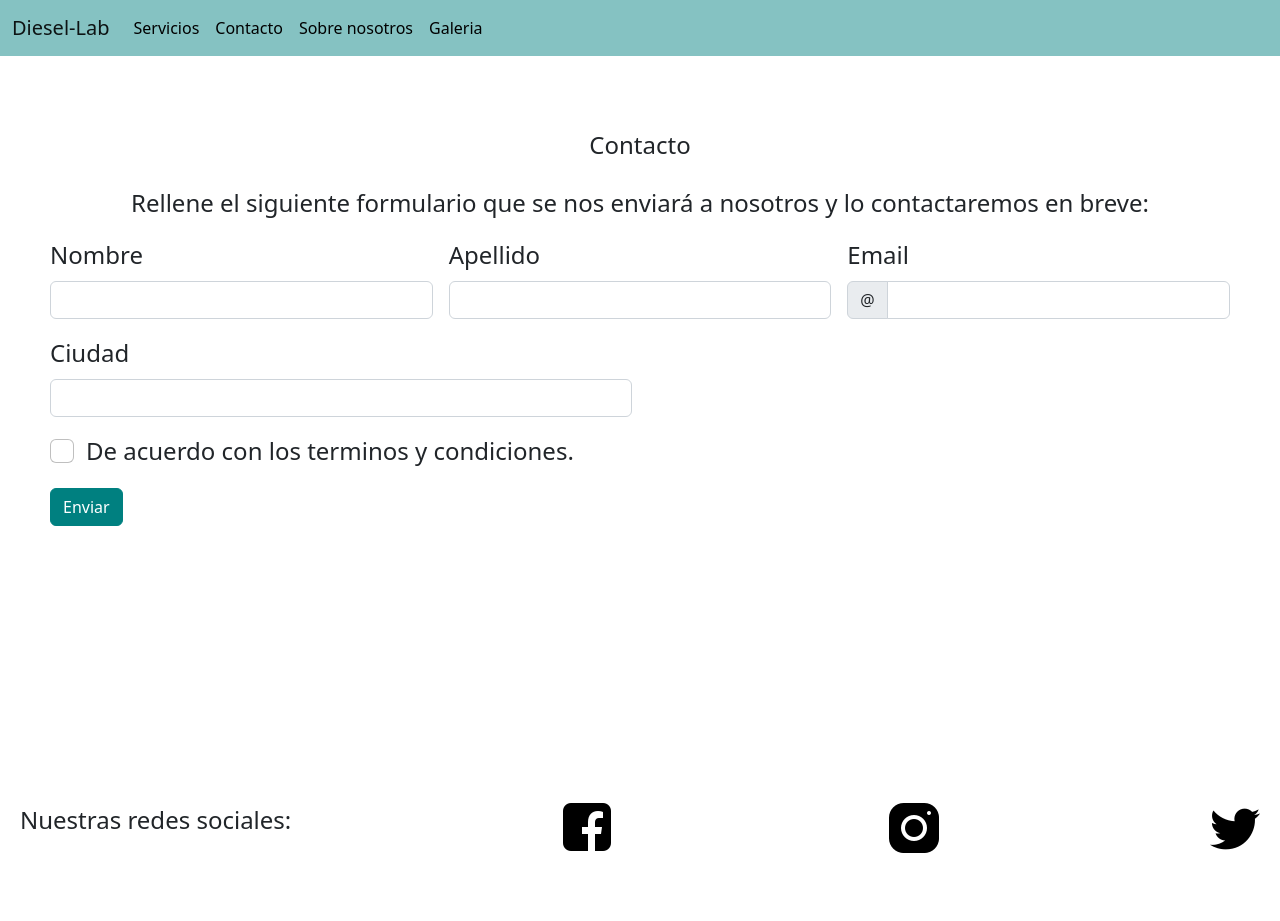
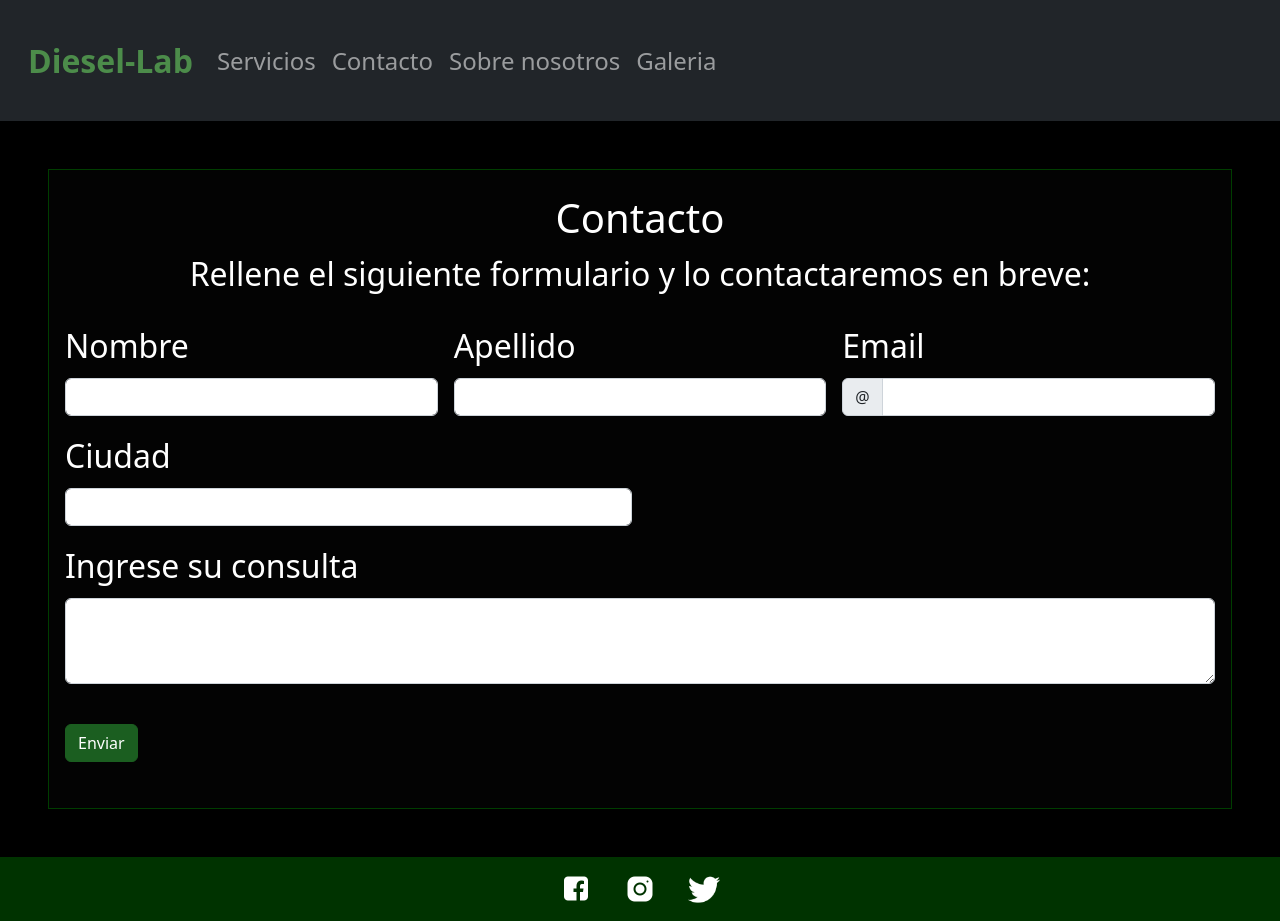
Before and after one commit to MaximilianoMora06/ProyectoFinal-MaximilianoMora, a plain HTML site: page pages/contacto.html in a window 1280 px wide. Before the commit the page ends 880 px from the top, so only its background shows below. Drawn offline with nearby package versions, Linux system fonts and the light colour scheme.

Commit message:
hice muchisimos cambios en todos lados

```diff
--- /dev/null
+++ b/css/style.css
@@ -0,0 +1,197 @@
+*, *::before, *::after {
+  margin: 0;
+  padding: 0;
+  box-sizing: border-box; }
+
+/* GENERAL */
+/* INICIO: ANIMACION-SUBRAYADO */
+.subrayado {
+  display: inline-block;
+  padding-bottom: 0.25rem;
+  position: relative; }
+
+.subrayado::before {
+  content: "";
+  position: absolute;
+  left: 0;
+  bottom: 0;
+  width: 0;
+  height: 2px;
+  background-color: #d50000;
+  transition: width 0.25s ease-out; }
+
+.subrayado:hover::before {
+  width: 100%;
+  right: 0;
+  left: auto; }
+
+/* FIN: ANIMACION-SUBRAYADO*/
+body {
+  background-color: #000; }
+
+.navbar {
+  --bs-navbar-active-color: #d50000;
+  --bs-navbar-padding-x: 16px;
+  --bs-navbar-padding-y: 32px; }
+  .navbar img {
+    justify-content: end;
+    margin: 8px;
+    width: 80px;
+    border-radius: 32px; }
+
+.nav-link:focus,
+.nav-link:hover {
+  --bs-nav-link-hover-color: #d50000; }
+
+.navbar-dropdown.bg-color.transparent {
+  background: none; }
+
+.navbar-brand {
+  font-size: xx-large;
+  color: #4c8c4a; }
+  .navbar-brand:hover {
+    color: #4c8c4a; }
+
+a.nav-link {
+  font-size: x-large; }
+
+main {
+  min-height: 80vh;
+  border-color: #003d00;
+  border-width: 1px;
+  border-style: solid;
+  background-color: #2121211e; }
+
+.footer {
+  font-size: x-large;
+  display: flex;
+  flex: row;
+  justify-content: center;
+  align-items: center;
+  background-color: #003300; }
+  .footer img {
+    filter: invert(96%) sepia(0%) saturate(0%) hue-rotate(89deg) brightness(103%) contrast(103%);
+    height: 32px;
+    width: 32px;
+    margin: 16px; }
+
+.main img:hover {
+  transform: scale(1.1) translate(10px, 10px);
+  /* transform: skew(15deg); */
+  transition: 0.3s ease-in-out; }
+
+/* INDEX */
+.banner img {
+  max-width: 100%;
+  height: auto; }
+
+.index {
+  padding: 50px;
+  margin: 100px;
+  align-items: center; }
+  .index h1 {
+    color: white; }
+
+.linkimage {
+  width: 50%;
+  display: flex;
+  align-items: center;
+  justify-content: center;
+  justify-items: center; }
+
+/* CONTACTO */
+.form {
+  font-size: xx-large;
+  margin: 48px;
+  display: flex;
+  align-items: center;
+  flex-wrap: wrap;
+  flex-direction: column;
+  padding: 16px; }
+  .form .fontcolor {
+    padding: 8px;
+    display: flex;
+    align-items: center;
+    flex-wrap: wrap;
+    flex-direction: column;
+    color: white; }
+  .form label {
+    color: white; }
+
+.btn-primary {
+  --bs-btn-bg: #1b5e20;
+  --bs-btn-border-color: #1b5e20;
+  --bs-btn-hover-bg: #d50000;
+  --bs-btn-hover-border-color: #d50000;
+  --bs-btn-active-bg: #d50000;
+  --bs-btn-active-border-color: #d00000;
+  --bs-btn-disabled-bg: #d50000;
+  --bs-btn-disabled-border-color: #d50000; }
+
+.form-check-input:checked {
+  background-color: #d50000;
+  border-color: #d50000; }
+  .form-check-input:checked:focus {
+    border-color: #ff5f5f;
+    outline: 0;
+    box-shadow: 0 0 0 0.25rem rgba(255, 0, 0, 0.418); }
+
+/* GALERIA */
+.images {
+  flex: wrap;
+  padding: 15px;
+  display: grid;
+  grid-template-columns: repeat(3, 1fr);
+  align-items: center;
+  justify-content: center;
+  justify-items: center; }
+  .images img {
+    height: 250px;
+    margin: 20px; }
+
+.galeria {
+  color: white;
+  margin: 16px; }
+
+/* INFO */
+.info {
+  margin: 25px;
+  font-size: x-large;
+  padding: 5px;
+  color: white; }
+
+iframe {
+  margin: 25px; }
+
+/* SERVICIOS */
+.servicios {
+  font-size: x-large;
+  margin: 25px;
+  padding: 25px;
+  color: white; }
+
+/* MEDIA QUERYS */
+@media (max-width: 1200px) {
+  .images {
+    grid-template-columns: repeat(2, 2fr); } }
+
+@media (max-width: 992) {
+  .img {
+    display: none; } }
+
+@media (max-width: 880px) {
+  .linkimage {
+    width: 100%; }
+  .footer {
+    flex-direction: row;
+    flex-wrap: wrap;
+    justify-content: space-evenly; }
+  .images {
+    grid-template-columns: repeat(1, 1fr); }
+  iframe {
+    height: 300px;
+    width: 300px; } }
+
+@media (max-width: 720px) {
+  .index h1 {
+    font-size: 100%; } }
--- a/css/styles.css
+++ /dev/null
@@ -1,185 +0,0 @@
-* {
-    margin: 0;
-    padding: 0;
-    box-sizing: border-box;
-}
-
-/* GENERAL */
-
-.navbar {
-    --bs-navbar-color: black;
-    --bs-navbar-active-color: firebrick;
-}
-
-.nav-link:focus,
-.nav-link:hover {
-    --bs-nav-link-hover-color: firebrick;
-}
-
-.bg-light {
-    --bs-bg-opacity: 1;
-    background-color: rgba(0, 128, 128, 0.477) !important;
-}
-
-.navbar-dropdown.navbar-fixed-top {
-    position: fixed;
-}
-
-.navbar-dropdown.bg-color.transparent {
-    background: none;
-}
-
-main {
-    min-height: 80vh;
-}
-
-.footer {
-    font-size: x-large;
-    align-items: center;
-    display: flex;
-    justify-content: space-between;
-    margin: 20px;
-}
-
-.main img:hover {
-    transform: scale(1.10) translate(10px, 10px);
-    /* transform: skew(15deg); */
-    transition: 0.3s ease-in-out;
-}
-
-/* INDEX */
-
-.banner {
-    width: 100%;
-}
-
-.index {
-    padding: 50px;
-    margin: 100px;
-    align-items: center;
-}
-
-.linkimage {
-    width: 50%;
-    display: grid;
-    align-items: center;
-    justify-content: center;
-    justify-items: center;
-}
-
-/* CONTACTO */
-
-.form {
-    font-size: x-large;
-    margin: 50px;
-    display: flex;
-    align-items: center;
-    flex-wrap: wrap;
-    flex-direction: column;
-}
-
-.from-control:focus {
-    border-color: teal;
-    border-top-color: teal;
-    border-right-color: teal;
-    border-bottom-color: teal;
-    border-left-color: teal;
-    box-shadow: teal;
-}
-
-.btn-primary {
-    --bs-btn-bg: teal;
-    --bs-btn-border-color: teal;
-    --bs-btn-hover-bg: brown;
-    --bs-btn-hover-border-color: brown;
-    --bs-btn-active-bg: brown;
-    --bs-btn-active-border-color: brown;
-    --bs-btn-disabled-bg: brown;
-    --bs-btn-disabled-border-color: brown;
-}
-
-.form-control:focus {
-    color: #292121;
-    background-color: #fff;
-    border-color: #fe8686;
-    outline: 0;
-    box-shadow: 0 0 0 0.25rem rgba(253, 13, 13, 0.25);
-}
-
-.form-check-input:checked {
-    background-color: brown;
-    border-color: brown;
-}
-
-.form-check-input:focus {
-    border-color: #fe8686;
-    outline: 0;
-    box-shadow: 0 0 0 0.25rem rgba(253, 13, 13, 0.25);
-}
-
-/* GALERIA */
-
-h2 {
-    margin: 25px;
-    font-size: x-large;
-}
-
-.images {
-    flex: wrap;
-    padding: 15px;
-    display: grid;
-    grid-template-columns: repeat(3, 1fr);
-    align-items: center;
-    justify-content: center;
-    justify-items: center;
-}
-
-.images img {
-    height: 250px;
-    margin: 20px;
-}
-
-/* INFO */
-
-.info {
-    margin: 25px;
-    font-size: x-large;
-    padding: 5px;
-}
-
-iframe {
-    margin: 25px;
-}
-
-/* SERVICIOS */
-
-.servicios {
-    font-size: x-large;
-    margin: 25px;
-    padding: 25px;
-}
-
-/* MEDIA QUERYS */
-
-@media (max-width: 1200px) {
-    .images {
-        grid-template-columns: repeat(2, 2fr);
-    }
-}
-
-@media (max-width: 880px) {
-    .footer {
-        flex-direction: row;
-        flex-wrap: wrap;
-        justify-content: space-evenly;
-    }
-
-    .images {
-        grid-template-columns: repeat(1, 1fr);
-    }
-
-    iframe {
-        height: 300px;
-        width: 300px;
-    }
-}
--- a/pages/contacto.html
+++ b/pages/contacto.html
@@ -8,7 +8,7 @@
     <link href="https://cdn.jsdelivr.net/npm/bootstrap@5.2.0/dist/css/bootstrap.min.css" rel="stylesheet"
         integrity="sha384-gH2yIJqKdNHPEq0n4Mqa/HGKIhSkIHeL5AyhkYV8i59U5AR6csBvApHHNl/vI1Bx" crossorigin="anonymous">
     <!-- Mi css -->
-    <link rel="stylesheet" href="../css/styles.css">
+    <link rel="stylesheet" href="../css/style.css">
     <link rel="shorcut icon" href="../images/logo.png">
     <title>Diesel Lab</title>
 </head>
@@ -16,10 +16,11 @@
 <body>
 
     <!-- HEADER -->
-    <nav class="navbar navbar-expand-lg bg-light">
+    <nav class="navbar navbar-expand-lg navbar-dark bg-dark sticky-top">
         <div class="container-fluid">
-          <a class="navbar-brand" href="../index.html">Diesel-Lab</a>
-          <button class="navbar-toggler" type="button" data-bs-toggle="collapse" data-bs-target="#navbarNav" aria-controls="navbarNav" aria-expanded="false" aria-label="Toggle navigation">
+            <a class="navbar-brand subrayado" href="../index.html"><strong>Diesel-Lab</strong></a>
+            <button class="navbar-toggler" type="button" data-bs-toggle="collapse" data-bs-target="#navbarNav"
+                aria-controls="navbarNav" aria-expanded="false" aria-label="Toggle navigation">
                 <span class="navbar-toggler-icon"></span>
             </button>
             <div class="collapse navbar-collapse" id="navbarNav">
@@ -43,8 +44,10 @@
 
     <!-- MAIN -->
     <main class="form main">
-        <h2>Contacto</h2>
-        <p>Rellene el siguiente formulario que se nos enviará a nosotros y lo contactaremos en breve:</p>
+        <section class="fontcolor">
+            <h1>Contacto</h1>
+            <p>Rellene el siguiente formulario y lo contactaremos en breve:</p>
+        </section>
         <form class="row g-3 needs-validation" novalidate>
             <div class="col-md-4">
                 <label for="validationCustom01" class="form-label">Nombre</label>
@@ -78,16 +81,9 @@
                     Por favor, elija una ciudad.
                 </div>
             </div>
-            <div class="col-12">
-                <div class="form-check">
-                    <input class="form-check-input" type="checkbox" value="" id="invalidCheck" required>
-                    <label class="form-check-label" for="invalidCheck">
-                        De acuerdo con los terminos y condiciones.
-                    </label>
-                    <div class="invalid-feedback">
-                        Tienes que estar de acuerdo para continuar.
-                    </div>
-                </div>
+            <div class="mb-3">
+                <label for="exampleFormControlTextarea1" class="form-label">Ingrese su consulta</label>
+                <textarea class="form-control" id="exampleFormControlTextarea1" rows="3"></textarea>
             </div>
             <div class="col-12">
                 <button class="btn btn-primary" type="submit">Enviar</button>
@@ -97,7 +93,7 @@
 
     <!-- FOOTER -->
     <footer class="footer">
-        <p>Nuestras redes sociales:</p>
+
         <img src="../images/icon-facebook.png" alt="facebook">
         <img src="../images/icon-instagram.png" alt="instagram">
         <img src="../images/icon-twitter.png" alt="twitter">
--- /dev/null
+++ b/scss/main.scss
@@ -0,0 +1,271 @@
+*, *::before, *::after {
+    margin: 0;
+    padding: 0;
+    box-sizing: border-box;
+}
+
+/* GENERAL */
+
+/* INICIO: ANIMACION-SUBRAYADO */
+
+.subrayado{
+    display: inline-block;
+    padding-bottom: 0.25rem;
+    position: relative;
+}
+
+.subrayado::before{
+    content: "";
+    position: absolute;
+    left: 0;
+    bottom: 0;
+    width: 0;
+    height: 2px;
+    background-color: #d50000;
+    transition: width 0.25s ease-out;
+}
+
+.subrayado:hover::before{
+    width: 100%;
+    right: 0;
+    left: auto;
+}
+
+/* FIN: ANIMACION-SUBRAYADO*/
+
+body {
+    background-color: #000;
+}
+
+.navbar {
+    --bs-navbar-active-color: #d50000;
+    --bs-navbar-padding-x: 16px;
+    --bs-navbar-padding-y: 32px;
+
+    img{
+        justify-content: end;
+        margin: 8px;
+        width: 80px;
+        border-radius: 32px;
+    }
+}
+
+.nav-link:focus,
+.nav-link:hover {
+    --bs-nav-link-hover-color: #d50000;
+}
+
+// .navbar-dropdown.navbar-fixed-top {
+//     position: fixed;
+// }
+
+.navbar-dropdown.bg-color.transparent {
+    background: none;
+}
+
+.navbar-brand {
+    font-size: xx-large;
+    color: #4c8c4a;
+
+    &:hover {
+        color: #4c8c4a;
+    }
+}
+
+a.nav-link {
+    font-size: x-large;
+}
+
+main {
+    min-height: 80vh;
+    border-color: #003d00;
+    border-width: 1px;
+    border-style: solid;
+    background-color: #2121211e;
+}
+
+.footer {
+    font-size: x-large;
+    display: flex;
+    flex: row;
+    justify-content: center;
+    align-items: center;
+    background-color: #003300;
+
+    & img {
+        filter: invert(96%) sepia(0%) saturate(0%) hue-rotate(89deg) brightness(103%) contrast(103%);
+        height: 32px;
+        width: 32px;
+        margin: 16px;
+    }
+}
+
+.main img:hover {
+    transform: scale(1.10) translate(10px, 10px);
+    /* transform: skew(15deg); */
+    transition: 0.3s ease-in-out;
+}
+
+/* INDEX */
+
+.banner img {
+    max-width: 100%;
+    height: auto;
+}
+
+.index {
+    padding: 50px;
+    margin: 100px;
+    align-items: center;
+
+    h1 {
+        color: white;
+    }
+}
+
+.linkimage {
+    width: 50%;
+    display: flex;
+    align-items: center;
+    justify-content: center;
+    justify-items: center;
+}
+
+
+
+/* CONTACTO */
+
+.form {
+    font-size: xx-large;
+    margin: 48px;
+    display: flex;
+    align-items: center;
+    flex-wrap: wrap;
+    flex-direction: column;
+    padding: 16px;
+
+    & .fontcolor {
+        padding: 8px;
+        display: flex;
+        align-items: center;
+        flex-wrap: wrap;
+        flex-direction: column;
+        color: white;
+    }
+
+    & label {
+        color: white;
+    }
+}
+
+.btn-primary {
+    --bs-btn-bg: #1b5e20;
+    --bs-btn-border-color: #1b5e20;
+    --bs-btn-hover-bg: #d50000;
+    --bs-btn-hover-border-color: #d50000;
+    --bs-btn-active-bg: #d50000;
+    --bs-btn-active-border-color: #d00000;
+    --bs-btn-disabled-bg: #d50000;
+    --bs-btn-disabled-border-color: #d50000;
+}
+
+
+.form-check-input:checked {
+    background-color: #d50000;
+    border-color: #d50000;
+
+    &:focus {
+        border-color: #ff5f5f;
+        outline: 0;
+        box-shadow: 0 0 0 0.25rem rgba(255, 0, 0, 0.418);
+    }
+
+}
+
+
+/* GALERIA */
+
+
+.images {
+    flex: wrap;
+    padding: 15px;
+    display: grid;
+    grid-template-columns: repeat(3, 1fr);
+    align-items: center;
+    justify-content: center;
+    justify-items: center;
+
+    & img {
+        height: 250px;
+        margin: 20px;
+    }
+}
+
+.galeria{
+    color: white;
+    margin: 16px;
+}
+
+
+/* INFO */
+
+.info {
+    margin: 25px;
+    font-size: x-large;
+    padding: 5px;
+    color: white;
+}
+
+iframe {
+    margin: 25px;
+}
+
+/* SERVICIOS */
+
+.servicios {
+    font-size: x-large;
+    margin: 25px;
+    padding: 25px;
+    color: white;
+}
+
+/* MEDIA QUERYS */
+
+@media (max-width: 1200px) {
+    .images {
+        grid-template-columns: repeat(2, 2fr);
+    }
+}
+
+@media (max-width: 992){
+    .img{
+        display: none;
+    }
+}
+
+@media (max-width: 880px) {
+
+    .linkimage{
+        width: 100%;
+    }
+    .footer {
+        flex-direction: row;
+        flex-wrap: wrap;
+        justify-content: space-evenly;
+    }
+
+    .images {
+        grid-template-columns: repeat(1, 1fr);
+    }
+
+    iframe {
+        height: 300px;
+        width: 300px;
+    }
+}
+
+@media (max-width:720px){
+    .index h1{
+        font-size: 100%;
+    }
+}
```
Also changed, not shown: index.html (+12 -6 lines), pages/imagenes.html (+4 -5 lines), pages/info.html (+3 -4 lines), pages/servicios.html (+3 -4 lines), README_SASS.txt (added), images/inst.png (added), images/instagram_vecotr.svg (added), images/logo2.jpg (added), 1 other file. Lines whose indentation alone changed are shown as unchanged.
